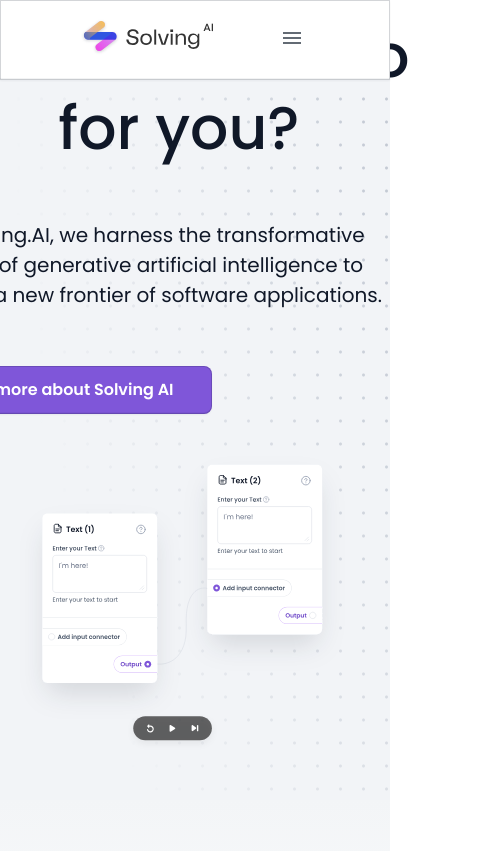
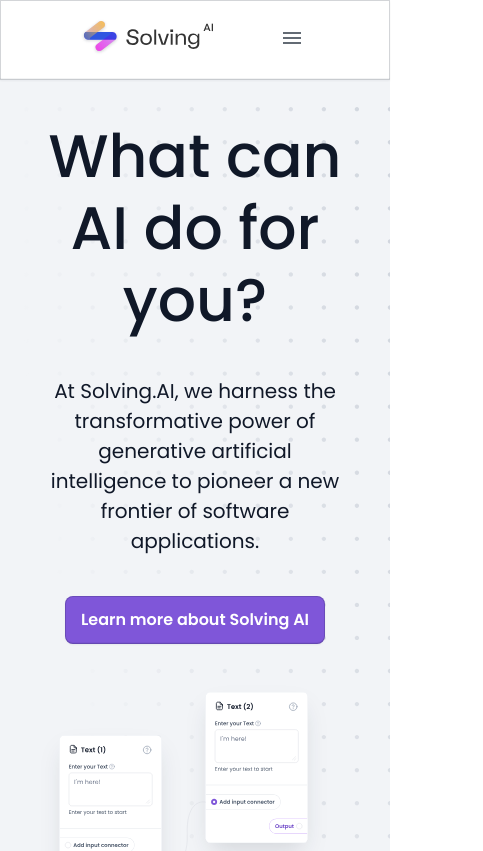
Before and after one commit to annyguzmanh96/solvingAI, a React (Vite) app: page / in a window 390 px wide. Shown: the top 851 px of the page, 483 px wide, since content can reach past the window. Built offline with nearby package versions, Linux system fonts and the light colour scheme.

Commit message:
style: responsive design

```diff
--- a/src/sections/CTASection.jsx
+++ b/src/sections/CTASection.jsx
@@ -55,6 +55,7 @@
         <Box
           sx={{
             display: "flex",
+            flexWrap: "wrap",
             gap: "12px",
           }}
         >
--- a/src/sections/Footer.jsx
+++ b/src/sections/Footer.jsx
@@ -73,6 +73,7 @@
       <Box
         sx={(theme) => ({
           display: "flex",
+          flexWrap: "wrap",
           justifyContent: "space-between",
           alignItems: "center",
           borderTop: "1px solid #E4E7EC", // Borde superior
--- a/src/sections/HeroHeaderSection.jsx
+++ b/src/sections/HeroHeaderSection.jsx
@@ -1,5 +1,4 @@
 import { Box, Typography, useTheme } from "@mui/joy";
-
 import backgroundPattern from "../assets/backgroundPattern.svg";
 import content from "../assets/content.svg";
 import HeaderNavigation from "../components/HeaderNavigation";
@@ -13,23 +12,23 @@
       sx={{
         position: "relative",
         width: "100%",
-        height: "auto", // Ajusta la altura automáticamente
         backgroundImage: `url(${backgroundPattern})`,
         backgroundColor: "#F2F4F7",
         backdropFilter: "blur(4px)",
         backgroundSize: "cover",
-        paddingBottom: "80px", // Ajusta el espacio inferior
+        paddingBottom: "80px",
       }}
     >
       <HeaderNavigation />
+
       <Box
         sx={{
           display: "flex",
           flexDirection: { xs: "column", md: "row" },
           justifyContent: "space-between",
           alignItems: "center",
-          height: "720px",
-          padding: { xs: "20px", md: "0 170px" }, // Ajusta el padding en móviles
+          padding: { xs: "120px 40px", md: "0 170px" }, // Padding responsivo
+          minHeight: { xs: "auto", md: "720px" }, // Altura flexible en móviles
         }}
       >
         {/* Columna de texto */}
@@ -39,21 +38,20 @@
             display: "flex",
             flexDirection: "column",
             justifyContent: "center",
-            maxWidth: "576px", // Ajusta el ancho máximo para mantener proporciones
-            textAlign: { xs: "center", md: "left" }, // Centra el texto en móviles
-            mb: { xs: 4, md: 0 }, // Espaciado inferior en pantallas pequeñas
-            paddingRight: theme.spacing("4xl"),
-            gap: "48px",
+            textAlign: { xs: "center", md: "left" },
+            alignItems: { xs: "center", md: "flex-start" }, // Centra el contenido horizontalmente en móviles
+            paddingRight: { xs: 0, md: theme.spacing("4xl") },
+            mb: { xs: 4, md: 0 }, // Ajuste de margen en móviles
+            gap: theme.spacing(8),
           }}
         >
           <Typography
             sx={{
               cursor: "pointer",
-              mb: 2,
               color: theme.palette.text.primary,
-              gap: "16px",
-              width: "544px",
               ...theme.typography.h2Medium,
+              width: { xs: "100%", md: "544px" }, // Ajuste responsivo de ancho
+              mb: theme.spacing(2),
             }}
           >
             What can AI do for you?
@@ -61,15 +59,13 @@
           <Typography
             sx={{
               cursor: "pointer",
-              mb: 2,
               color: theme.palette.text.primary,
               ...theme.typography.xlRegular,
-              maxWidth: "480px", // Mantén el ancho del párrafo alineado con el diseño
+              maxWidth: "480px",
+              mb: theme.spacing(2),
             }}
           >
-            At Solving.AI, we harness the transformative power of generative
-            artificial intelligence to pioneer a new frontier of software
-            applications.
+            At Solving.AI, we harness the transformative power of generative artificial intelligence to pioneer a new frontier of software applications.
           </Typography>
           <CustomButton
             color={theme.palette.button.text.primary}
@@ -78,7 +74,7 @@
             text="Learn more about Solving AI"
             style={{
               padding: `${theme.spacing.xl} 22px`,
-              maxWidth: "305px", // Cambia el ancho para que se ajuste al contenido
+              maxWidth: "305px", // Responsivo para el botón
             }}
           />
         </Box>
@@ -91,14 +87,13 @@
             justifyContent: "center",
             alignItems: "center",
             mt: { xs: 4, md: 0 },
-            maxWidth: "655px", // Asegura que la imagen no sea demasiado grande en pantallas pequeñas
-            height: "auto",
+            maxWidth: { xs: "100%", md: "655px" }, // Ajuste para pantallas pequeñas
           }}
         >
           <img
             src={content}
             alt="AI content"
-            style={{ width: "100%", height: "auto" }} // Ajusta para que la imagen sea responsiva
+            style={{ width: "100%", height: "auto" }} // Imagen responsiva
           />
         </Box>
       </Box>
```
